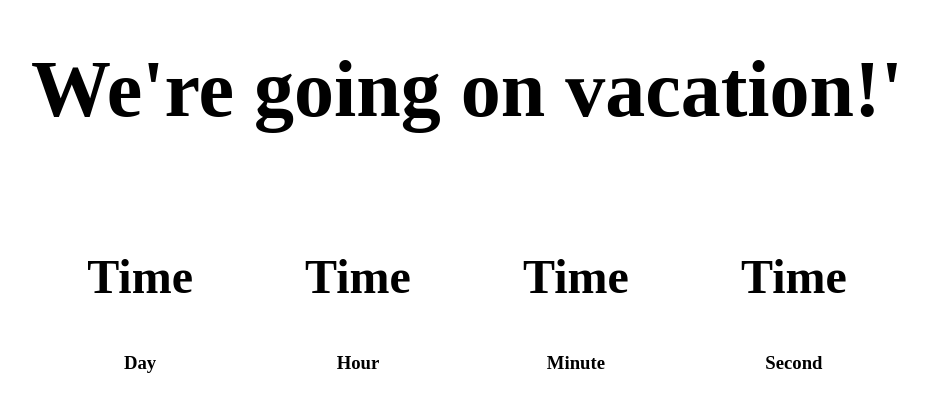
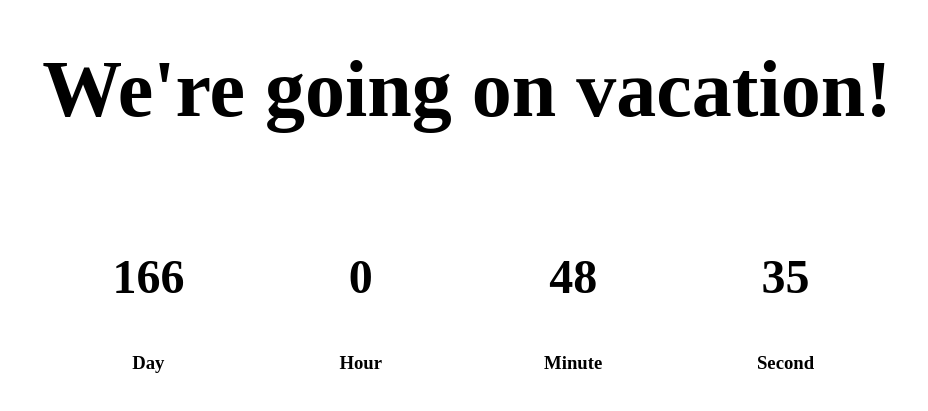
Before and after one commit to wes992/countdown-timer, a React (Create React App) app: page / in a window 1280 px wide. Shown: the part 223-634 px from the top of the page, without its empty margins (173-1101 px from the left). Built offline with nearby package versions, Linux system fonts and the light colour scheme.

Commit message:
implements timer

```diff
--- a/src/App.js
+++ b/src/App.js
@@ -4,7 +4,7 @@ import { Countdown } from "./Components";
 function App() {
   return (
     <div className="App">
-      <Countdown />
+      <Countdown endTime={"December 17, 2022"} />
     </div>
   );
 }
--- a/src/Components/Countdown.js
+++ b/src/Components/Countdown.js
@@ -1,25 +1,41 @@
-import React from "react";
+import React, { useState, useEffect } from "react";
+import { getTimeDifference } from "../utils/utils";
 
-const Countdown = () => {
+const Countdown = ({ endTime }) => {
+  const [remainingTime, setRemainingTime] = useState({});
+
+  const endTimeMS = new Date(endTime).getTime();
+
+  useEffect(() => {
+    const time = setInterval(handleUpdateTime, 500);
+    return () => clearInterval(time);
+  }, []);
+
+  const handleUpdateTime = () => {
+    setRemainingTime(getTimeDifference(endTimeMS));
+  };
+
+  const { sec, min, hour, day } = remainingTime;
+
   return (
     <section className="coming-soon">
       <div>
-        <h2>We're going on vacation!'</h2>
+        <h2>We're going on vacation!</h2>
         <div className="countdown">
           <div className="time-container">
-            <h3 className="time-value">Time</h3>
+            <h3 className="time-value">{day}</h3>
             <h3 className="time-description">Day</h3>
           </div>
           <div className="time-container">
-            <h3 className="time-value">Time</h3>
+            <h3 className="time-value">{hour}</h3>
             <h3 className="time-description">Hour</h3>
           </div>
           <div className="time-container">
-            <h3 className="time-value">Time</h3>
+            <h3 className="time-value">{min}</h3>
             <h3 className="time-description">Minute</h3>
           </div>
           <div className="time-container">
-            <h3 className="time-value">Time</h3>
+            <h3 className="time-value">{sec}</h3>
             <h3 className="time-description">Second</h3>
           </div>
         </div>
--- /dev/null
+++ b/src/utils/utils.js
@@ -0,0 +1,21 @@
+export const getTimeDifference = (endTimeMS) => {
+  const nowMS = new Date().getTime();
+  const difference = endTimeMS - nowMS;
+
+  const _second = 1000;
+  const _minute = _second * 60;
+  const _hour = _minute * 60;
+  const _day = _hour * 24;
+
+  const day = Math.floor(difference / _day);
+  const hour = Math.floor((difference % _day) / _hour);
+  const min = Math.floor((difference % _hour) / _minute);
+  const sec = Math.floor((difference % _minute) / _second);
+
+  return {
+    sec,
+    min,
+    hour,
+    day,
+  };
+};
```
